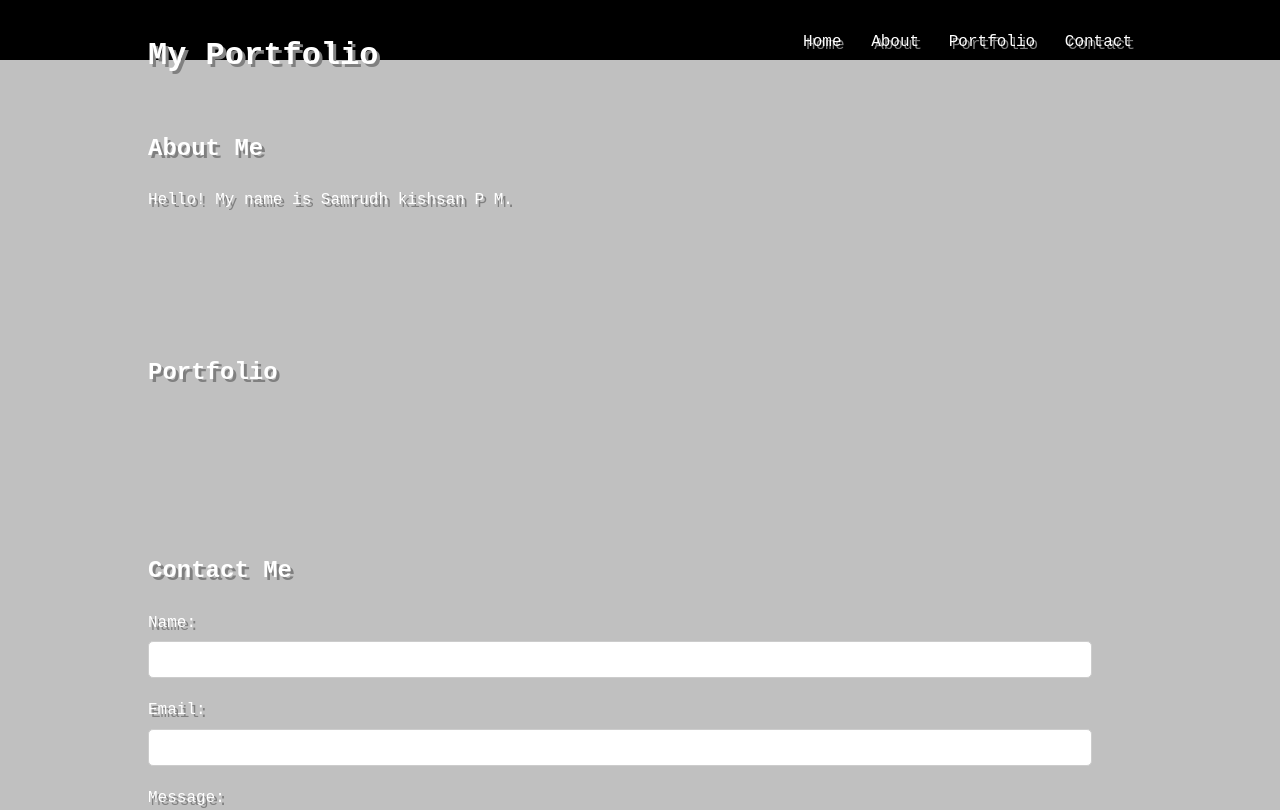
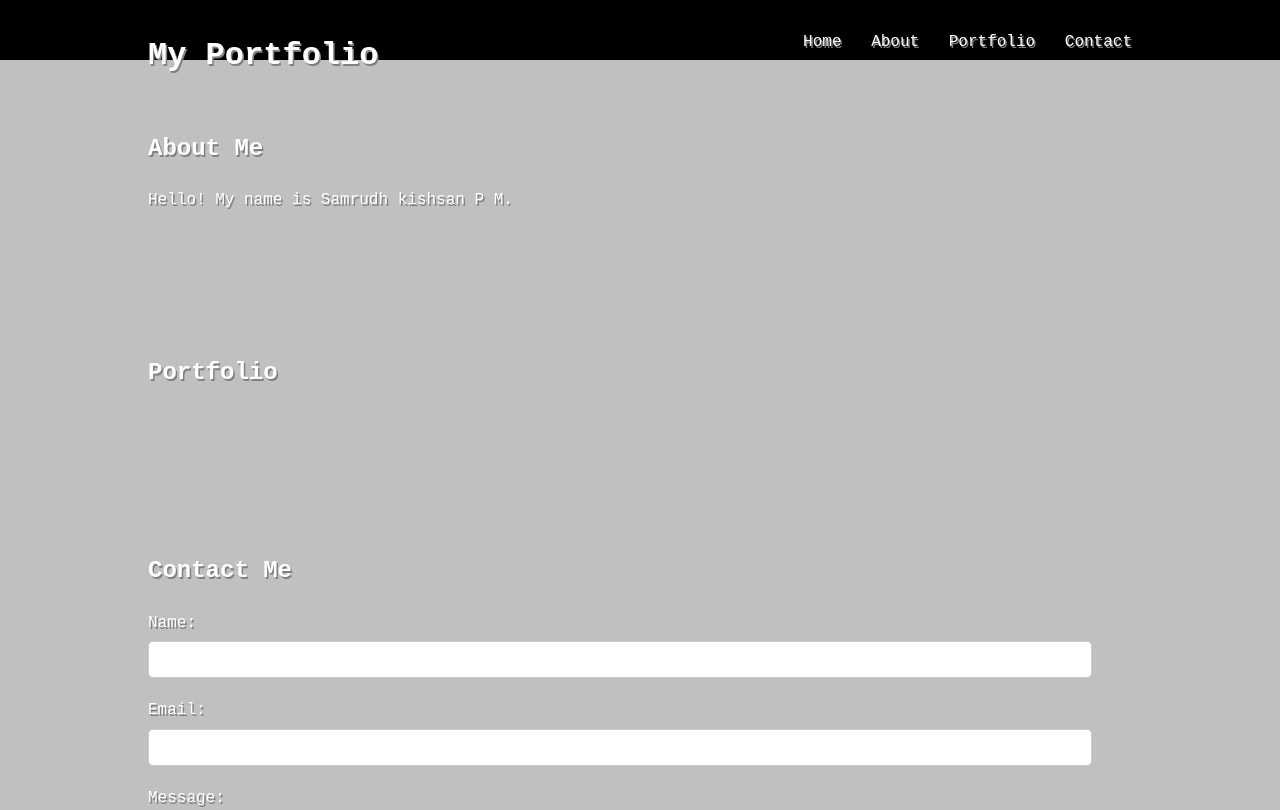
Before and after one commit to k-ish-san/k-ish-san.github.io, a plain HTML site: page index.html in a window 1280 px wide. Shown: the top 810 px of the page. Drawn offline with Linux system fonts and the light colour scheme.

Commit message:
Update styles.css

```diff
--- a/styles.css
+++ b/styles.css
@@ -10,7 +10,7 @@ body {
     line-height: 1.6;
     background-color: silver;
     color: white;
-    text-shadow: 3px 3px grey;
+    text-shadow: 1.5px 1.5px grey;
 }
 
 .container {
```
